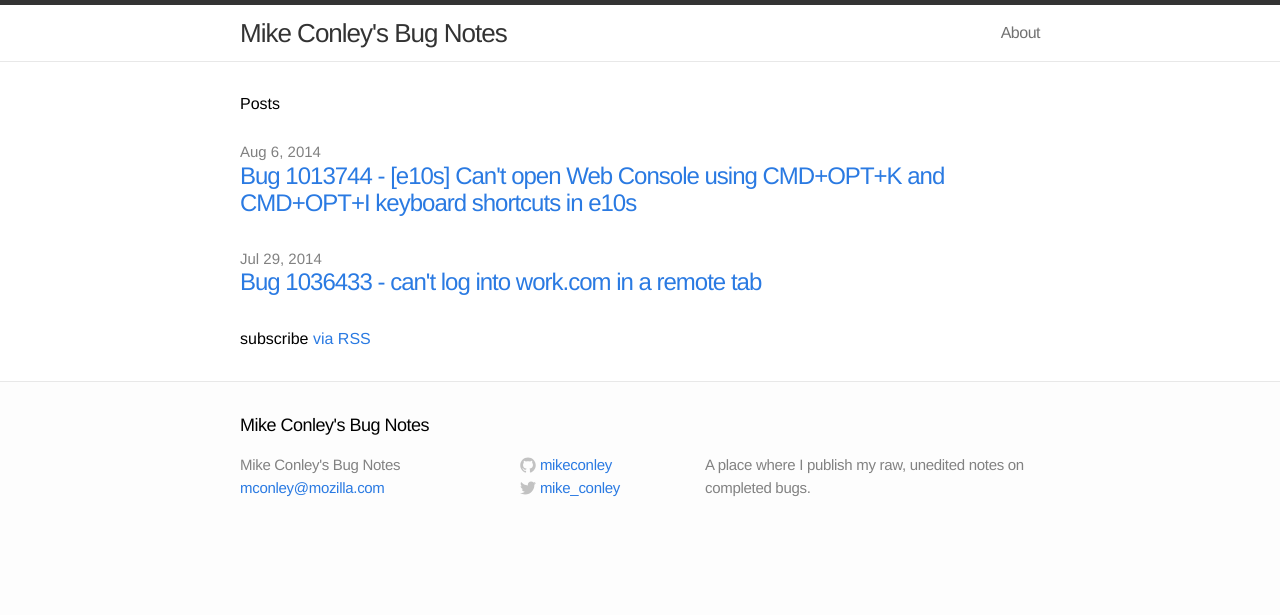
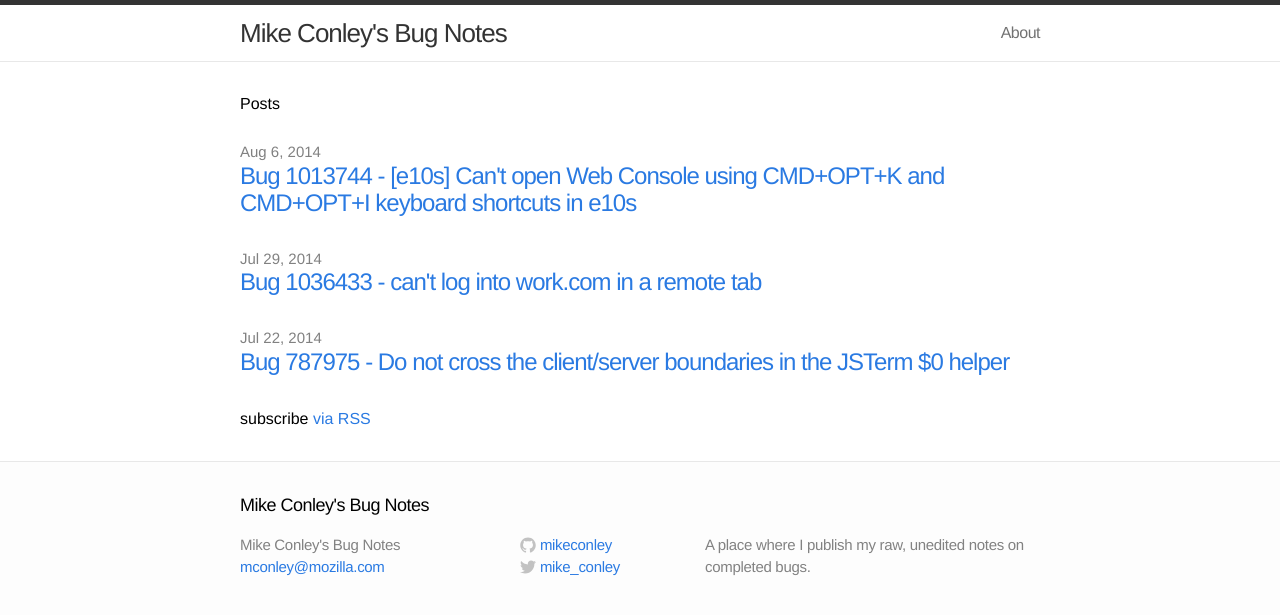
Before and after one commit to mikeconley/bugnotes, a Jekyll site: the page built from index.html, in a window 1280 px wide. Shown: the top 615 px of the page. Built offline with Jekyll 4.4.1, drawn with Linux system fonts in a browser that asks for light colours.

Commit message:
Fix weird pre styling, and add 787975 post.

```diff
--- /dev/null
+++ b/_posts/2014-07-22-bug-787975.html
@@ -0,0 +1,93 @@
+---
+layout: post
+title:  "Bug 787975 - Do not cross the client/server boundaries in the JSTerm $0 helper"
+date:   2014-07-22
+tags:
+---
+
+<a href="https://bugzilla.mozilla.org/show_bug.cgi?id=787975">
+ Bug 787975 - Do not cross the client/server boundaries in the JSTerm $0 helper
+</a>
+<div>
+ (From the bug -
+ <a href="https://bugzilla.mozilla.org/show_bug.cgi?id=787975#c1">
+  https://bugzilla.mozilla.org/show_bug.cgi?id=787975#c1
+ </a>
+ ):
+</div>
+<div>
+ <br/>
+</div>
+<div>
+ :msucan:
+</div>
+<div>
+ <br/>
+</div>
+<div>
+ <pre>
+<font face="Arial">Patrick: I was looking into writing a patch for this bug. Did some code checks and it seems we track node selection only in the client. So when the server would try to get $0 it has no way to know which is the currently selected element.
+
+Do we want to track the selected element in the server? Or should we send the nodeActor ID of the selected element every time when we ask for JS eval from the client? I think the latter is to be preferred.
+</font>
+</pre>
+ <pre>
+<font face="Arial"><br/></font>
+</pre>
+ <pre>
+<font face="Arial">:pbrosset / :patrick:</font>
+</pre>
+ <pre>
+<font face="Arial">Yeah, I'd go for solution two (tracking on the client only and sending the ID to the server). I think anything that keeps the server from getting stateful is a good idea.</font>
+</pre>
+ <pre>
+<font face="Arial"><br/></font>
+</pre>
+ <pre>
+<font face="Arial" style="font-size: 18px;">Investigation</font>
+</pre>
+ <pre>
+<font face="Arial">Ok, so we want to send the nodeActor ID of the selected element, if any, to the server, any time we ask for JS eval from the client…</font>
+</pre>
+ <pre>
+<font face="Arial">I assume that means that the client is asking the server to eval JS. That makes the most sense. If so, where does that occur?</font>
+</pre>
+ <pre>
+<font face="Arial"><br/></font>
+</pre>
+ <pre>
+<font face="Arial">JSTerm.execute seems to be the thing.</font>
+</pre>
+ <pre>
+<font face="Arial"><br/></font>
+</pre>
+ <pre>
+From msucan:
+</pre>
+ <pre>
+JSTermHelpers(obj) function is invoked with the webconsole actor instance as the first argument. You can see all new functions and getters are added to the actor.sandbox object.
+
+In evalWithDebugger() use the selectionActor id to get the actor from the server connection, then get the real dom node from the actor, then store it temporarily on the webconsole actor object, eg. this.selectedNode, like we do for evalInput. In the $0 getter you can return aOwner.selectedNode. You will most likely need to call aOwner.makeDebuggeeValue(aOwner.selectedNode).
+
+To get the raw node use: this.conn.getActor(nodeActorID).rawNode.
+
+The native Debugger evalInGlobalWithBindings() adds all the properties on top of the properties of the global object, the window. So if we bind $0 during eval and your page also sets $0 in the |window| global, then during eval you have to explicitly ask for it by writing window.$0. I dont know the c++ tech details of how that is done. JSTerm helpers are executed in chrome context, not in the low privileges context of the web page - that would limit what we can do with them. From jsterm helpers you have access to the console actor, and to the whole debugger api - so you can also get stuff from the page.
+
+
+</pre>
+ <pre>
+<font face="Arial">Ok, so web console actor's sandbox.$0 becomes the function.</font>
+</pre>
+ <pre>
+<font face="Arial">Got it! WOOOOOOO</font>
+</pre>
+ <pre>
+<font face="Arial">Ok, review is in. Just some nits, and I can land this puppy.</font>
+</pre>
+ <pre>
+<font face="Arial"><br/></font>
+</pre>
+ <pre>
+<font face="Arial">Landed here: </font><a href="https://hg.mozilla.org/integration/fx-team/rev/b55408fd3fa5">https://hg.mozilla.org/integration/fx-team/rev/b55408fd3fa5</a>
+</pre>
+</div>
--- a/css/main.css
+++ b/css/main.css
@@ -225,16 +225,9 @@
 .post-content ul,
 .post-content ol { padding-left: 20px; }
 
-.post pre,
-.post code {
-  border: 1px solid #d5d5e9;
-  background-color: #eef;
-  padding: 8px 12px;
-  -webkit-border-radius: 3px;
-  -moz-border-radius: 3px;
-  border-radius: 3px;
-  font-size: 15px;
-  overflow:scroll;
+.post pre {
+  white-space: pre-wrap;
+  word-wrap: break-word;
 }
 
 .post code { padding: 1px 5px; }
```
